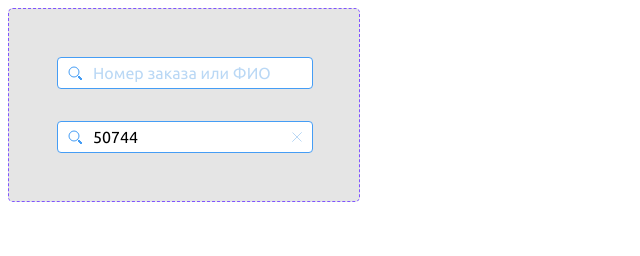
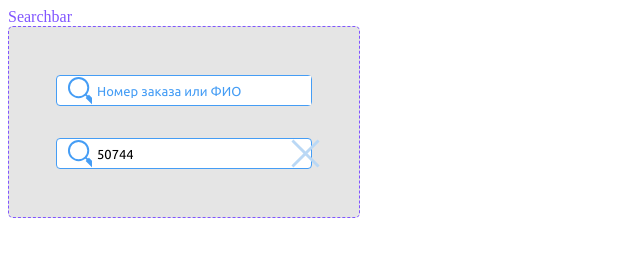
Before and after one commit to alexeyvtulkin/admin-panel, a plain HTML site: page blocks/searchbar.html in a window 1280 px wide. Shown: the whole page, without its empty margins (0-640 px from the left). Drawn offline with Linux system fonts and the light colour scheme.

Commit message:
corrected searchbar files

```diff
--- a/blocks/searchbar.css
+++ b/blocks/searchbar.css
@@ -1,19 +1,64 @@
 @import url("https://fonts.googleapis.com/css2?family=Ubuntu:wght@400;700&display=swap");
+
+.searchbar__container {
+}
+
+.searchbar__name {
+  color: #8055ff;
+}
 
 .searchbar {
   display: flex;
   flex-direction: column;
-  justify-content: space-between;
+  justify-content: center;
+  align-items: center;
+  width: 22rem;
+  height: 12rem;
   font-weight: normal;
   font-family: "Ubuntu";
   background: #e5e5e5;
-  border: 1px dashed #8055ff;
+  border: 0.0625rem dashed #8055ff;
   box-sizing: border-box;
-  border-radius: 5px;
-  width: 22rem;
+  border-radius: 0.3125rem;
 }
 
-.window_empty {
+
+
+.searchbar__empty {
+  display: flex;
+  width: 16rem;
+  height: 2rem;
+  background: #ffffff;
+  border: 0.0625rem solid #459df5;
+  box-sizing: border-box;
+  border-radius: 0.25rem;
+  margin: 3rem 3rem 0;
+}
+
+.searchbar__empty__data {
+  display: flex;
+  width: 100%;
+  align-items: center;
+  color: #bad8f5;
+  border-style: none;
+  font-family: Ubuntu;
+  font-style: normal;
+  font-weight: normal;
+  font-size: 0.8125rem;
+  line-height: 1rem;
+}
+
+.searchbar .searchbar__empty input::placeholder {
+  color: black;
+  color: #459df5;
+
+}
+
+.searchbar input::placeholder {
+  color: black;
+}
+
+.searchbar__filled {
   display: flex;
   width: 16rem;
   height: 2rem;
@@ -21,48 +66,36 @@
   border: 1px solid #459df5;
   box-sizing: border-box;
   border-radius: 4px;
-  margin-top: 3rem;
-  margin-left: 3rem;
-  margin-right: 3rem;
+  margin: 2rem 3rem 3rem;
 }
 
-.window_empty_data {
+:active, :hover, :focus {
+  outline: 0;
+  outline-offset: 0;
+}
+
+.searchbar__filled__data {
   display: flex;
   width: 100%;
-  justify-content: flex-start;
   align-items: center;
-  color: #bad8f5;
-}
+  border-style: none;
+  font-family: Ubuntu;
+  font-style: normal;
+  font-weight: normal;
+  font-size: 0.8125rem;
+  line-height: 1rem;
+  color: black;
 
-.window_filled {
-  display: flex;
-  width: 16rem;
-  height: 2rem;
-  background: #ffffff;
-  border: 1px solid #459df5;
-  box-sizing: border-box;
-  border-radius: 4px;
-  margin-top: 2rem;
-  margin-left: 3rem;
-  margin-right: 3rem;
-  margin-bottom: 3rem;
-}
-
-.window_filled_data {
-  display: flex;
-  width: 100%;
-  justify-content: flex-start;
-  align-items: center;
 }
 
 .Ellipse {
   display: flex;
-  margin-left: 10px;
-  margin-right: 10px;
+  margin-left: 0.625rem;
+  margin-right: 0.625rem;
 }
 
 .Vector {
   display: flex;
   margin-left: auto;
-  margin-right: 10px;
+  margin-right: 0.625rem;
 }
--- a/blocks/searchbar.html
+++ b/blocks/searchbar.html
@@ -3,25 +3,24 @@
 <head>
     <meta charset="UTF-8">
     <meta http-equiv="X-UA-Compatible" content="IE=edge">
-<meta name="viewport" content="width=device-width, initial-scale=1.0">
+    <meta name="viewport" content="width=device-width, initial-scale=1.0">
     <link rel="stylesheet" href="searchbar.css">
     <title>Document</title>
 </head>
 <body>
+    <div class="searchbar__container">
+        <div class="searchbar__name">Searchbar</div>
         <div class="searchbar">
-            <div class="window_empty">
-                <div class="window_empty_data">
-                     <div class="Ellipse"><img src="pics/Ellipse.svg"></img></div>
-                    Номер заказа или ФИО
+            <div class="searchbar__empty">
+                <div class="Ellipse"><img src="pics/Ellipse.svg"></img></div>
+                <input class="searchbar__empty__data" placeholder=" Номер заказа или ФИО">
                 </div>
-            </div>
-            <div class="window_filled">
-                <div class="window_filled_data">
-                    <div class="Ellipse"><img src="pics/Ellipse.svg"></img></div>
-                    50744
-                    <div class="Vector"><img src="pics/Vector.svg"></img></div>
-                </div>
+            <div class="searchbar__filled">
+                <div class="Ellipse"><img src="pics/Ellipse.svg"></img></div>
+                <input class="searchbar__filled__data" placeholder=" 50744">
+                <div class="Vector"><img src="pics/Vector.svg"></img></div>
             </div>
         </div>
+    </div>
 </body>
 </html>
```
